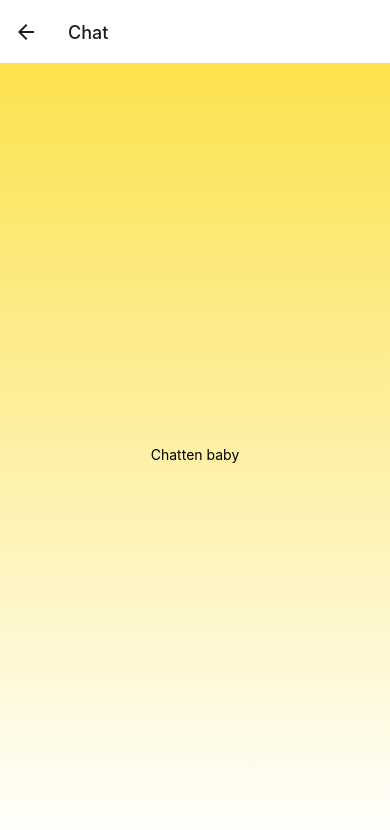
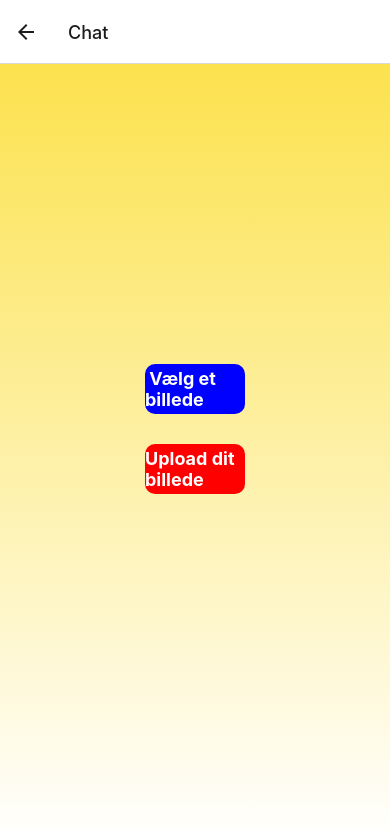
Before and after one commit to Rosenornen/Eksamensprojekt-2022, a React Native app: screen /Chat in a window 390 px wide. Shown: the top 830 px of the page. Built offline with nearby package versions, Linux system fonts and the light colour scheme; no server answers.

Commit message:
Tilføjet billede upload 1.draft

```diff
--- a/components/ImagePicker.js
+++ b/components/ImagePicker.js
@@ -18,7 +18,7 @@ const FoodImagePicker = ({ image, onImagePicked }) => {
     }
   }, [image])
 
-  pickImageHandler = () => {
+  const pickImageHandler = () => {
     ImagePicker.showImagePicker({ title: 'Vælg et billede', maxWidth: 800, maxHeight: 600 },
       response => {
         if (response.error) {
@@ -38,7 +38,7 @@ const FoodImagePicker = ({ image, onImagePicked }) => {
         <Image source={selectedImage} style={styles.previewImage} />
       </View>
       <View styels={styles.button}>
-        <Button title="Vælg billede af din råvare" onPress={this.pickImageHandler} />
+        <Button title="Vælg billede af din råvare" onPress={pickImageHandler} />
       </View>
     </View>
   )
--- /dev/null
+++ b/components/UploadSceen.js
@@ -0,0 +1,95 @@
+import { StyleSheet, Text, View, TouchableOpacity, SafeAreaView, Alert, Image } from 'react-native';
+import React, { useState, } from 'react';
+import * as ImagePicker from "expo-image-picker";
+import { auth, db, firebase } from "../firebase"
+
+const UploadScreen = () => {
+  const [image, setImage] = useState(null);
+  const [uploading, setUploading] = useState(false);
+  /*const [imagesArr, setImagesArr] = useState([]);*/
+
+  const pickImage = async () => {
+    // Ingen tilladelse er nødvendigt for at bruge billede galleriet
+    let result = await ImagePicker.launchImageLibraryAsync({
+      mediaTypes: ImagePicker.MediaTypeOptions.All,
+      allowsEditing: true,
+      aspect: [4, 3],
+      quality: 1,
+    });
+
+    const source = { uri: result.uri };
+    console.log(source);
+    setImage(source);
+
+};
+
+const uploadImage = async () => {
+  setUploading(true);
+  const response = await fetch(image.uri)
+  const blob = await response.blob();
+  const filename = image.uri.substring(image.uri.lastIndexOf('/') + 1);
+  var ref = firebase.storage().ref().child(filename).put(blob);
+
+  try {
+    await ref;
+  } catch (e) {
+    console.error(e);
+  }
+  setUploading(false);
+    Alert.alert(
+      'Billede blev uploadet'
+    );
+    setImage(null);
+  };
+
+  return (
+    <SafeAreaView style={styles.container}>
+        <TouchableOpacity style={styles.selectButton} onPress={pickImage}>
+          <Text style={styles.buttonText}> Vælg et billede</Text>
+        </TouchableOpacity>
+        <View style={styles.imageContainer}>
+            {image && <Image source={{uri: image.uri}} style={{width: 150, height: 150}}/>}
+            <TouchableOpacity style={styles.uploadButton} onPress={uploadImage}>
+              <Text style={styles.buttonText}>Upload dit billede</Text>
+            </TouchableOpacity>
+        </View>
+    </SafeAreaView>
+  )
+}
+
+export default UploadScreen
+
+
+const styles = StyleSheet.create({
+  container:{
+    flex: 1,
+    alignItems: "center",
+    justifyContent: "center",
+  },
+  selectButton:{
+    borderRadius:10,
+    width: 100,
+    height: 50,
+    backgroundColor: "blue",
+    alignItems: "center",
+    justifyContent: "center",
+  },
+  uploadButton:{
+    borderRadius:10,
+    width: 100,
+    height: 50,
+    backgroundColor: "red",
+    alignItems: "center",
+    justifyContent: "center",
+  },
+  buttonText:{
+    color: "white",
+    fontSize: 18,
+    fontWeight: "bold"
+  },
+  imageContainer:{
+    marginTop: 30,
+    marginBottom: 50,
+    alignItems: "center"
+  },
+})
--- a/firebase.js
+++ b/firebase.js
@@ -1,9 +1,8 @@
 // Import the functions you need from the SDKs you need
-import * as firebase from "firebase";
+import firebase from "firebase";
 import 'firebase/firestore';
+import 'firebase/storage';
 
-// TODO: Add SDKs for Firebase products that you want to use
-// https://firebase.google.com/docs/web/setup#available-libraries
 
 // Your web app's Firebase configuration
 const firebaseConfig = {
@@ -26,4 +25,4 @@ if (firebase.apps.length === 0) {
 const auth = firebase.auth()
 const db = app.firestore();
 
-export { db, auth }
+export { db, auth, firebase }
--- a/package.json
+++ b/package.json
@@ -17,6 +17,7 @@
     "@react-navigation/native-stack": "^6.9.0",
     "@react-navigation/stack": "^6.3.1",
     "expo": "~46.0.9",
+    "expo-image-picker": "^13.1.1",
     "expo-linear-gradient": "~11.4.0",
     "expo-status-bar": "~1.4.0",
     "firebase": "^8.10.1",
--- a/screen/Chat.js
+++ b/screen/Chat.js
@@ -4,6 +4,8 @@ import React from 'react'
 import { auth } from '../firebase';
 import { db } from '../firebase';
 import { LinearGradient } from 'expo-linear-gradient';
+import UploadScreen from '../components/UploadSceen';
+import FoodImagePicker from "../components/ImagePicker"
 
 function Chat() {
     return (
@@ -12,7 +14,8 @@ function Chat() {
         style={styles.LinearGradient}
         start={{ x: 1, y: 0 }}
         end={{ x: 1, y: 1 }}>
-        <Text> Chatten baby </Text>
+        <UploadScreen/>
+
       </LinearGradient>
     )
 }
```
Also changed, not shown: 1 other file (tests, documents, lock files or other folders).
